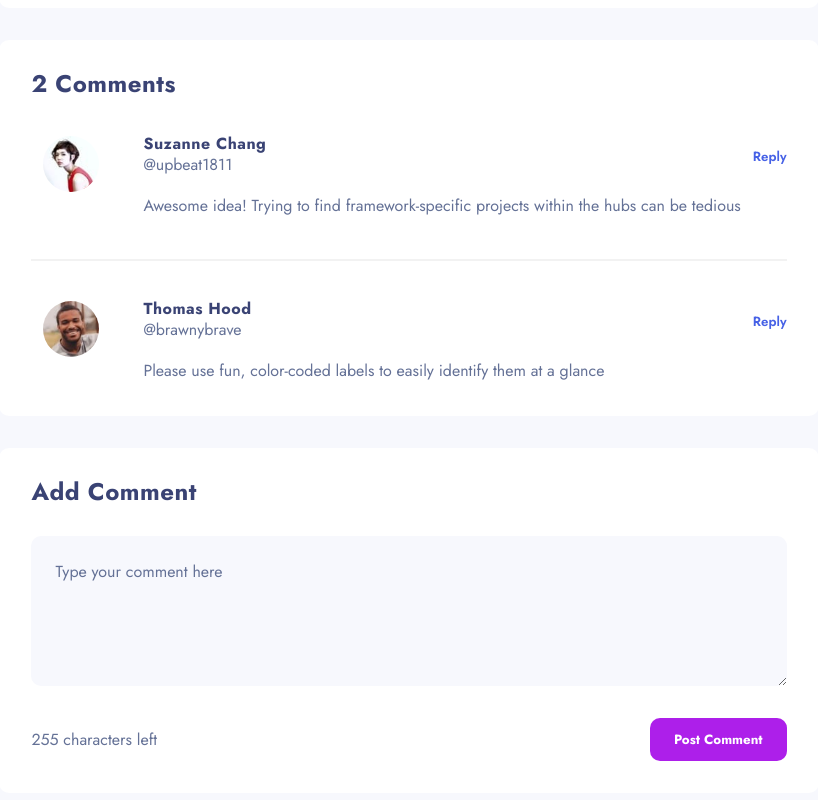
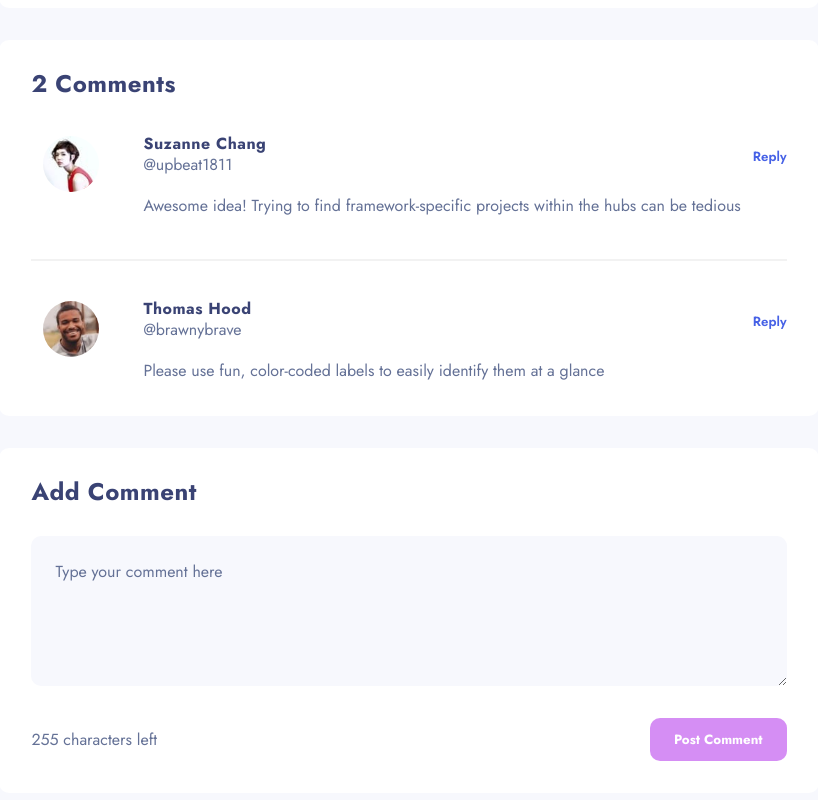
Before and after one commit to ubong-s/fem-product-feedback-react, a React (Create React App) app: page /feedback-detail/1 in a window 1280 px wide. Shown: the part 356-1156 px from the top of the page, without its empty margins (231-1049 px from the left). Built offline with nearby package versions, Linux system fonts and the light colour scheme.

Commit message:
updated commentForm

```diff
--- a/src/App.js
+++ b/src/App.js
@@ -1,25 +1,30 @@
-import { useEffect } from 'react';
+import { useEffect, Suspense, lazy } from 'react';
 import { Routes, Route } from 'react-router-dom';
-import Home from './pages';
-import RoadMap from './pages/roadmap';
-import AddFeedback from './pages/feedback/add-feedback';
-import NotFound from './pages/notFound';
-import SingleFeedbackDetail from './pages/feedback-detail/singleFeedbackDetail';
 import { fetchStatuses } from './redux/features/product-requests/productRequestsSlice';
-import { useDispatch } from 'react-redux';
-import EditFeedback from './pages/feedback/edit-feedback';
+import { useDispatch, useSelector } from 'react-redux';
+
+const Home = lazy(() => import('./pages'));
+const Roadmap = lazy(() => import('./pages/roadmap'));
+const SingleFeedbackDetail = lazy(() =>
+   import('./pages/feedback-detail/singleFeedbackDetail')
+);
+const AddFeedback = lazy(() => import('./pages/feedback/add-feedback'));
+const EditFeedback = lazy(() => import('./pages/feedback/edit-feedback'));
+const NotFound = lazy(() => import('./pages/notFound'));
 
 function App() {
    const dispatch = useDispatch();
+   const { allRequests } = useSelector((state) => state.productRequests);
 
    useEffect(() => {
       dispatch(fetchStatuses());
-   }, []);
+   }, [allRequests]);
    return (
       <>
+         <Suspense fallback={'Loading...'}>
             <Routes>
                <Route exact path='/' element={<Home />} />
-            <Route exact path='/roadmap' element={<RoadMap />} />
+               <Route exact path='/roadmap' element={<Roadmap />} />
                <Route
                   exact
                   path='feedback/add-feedback'
@@ -37,6 +42,7 @@ function App() {
                />
                <Route path='*' element={<NotFound />} />
             </Routes>
+         </Suspense>
       </>
    );
 }
--- a/src/components/feedback-detail/AddComment.js
+++ b/src/components/feedback-detail/AddComment.js
@@ -1,28 +1,53 @@
-import { useState } from 'react';
+import { useFormik } from 'formik';
+import { useDispatch } from 'react-redux';
 import styled from 'styled-components';
+import { addNewComment } from '../../redux/features/product-requests/productRequestsSlice';
 import { misc } from '../../styles';
 
-const AddComment = () => {
-   const [message, setMessage] = useState('');
-   const [messageCount, setMessageCount] = useState(255);
+const AddComment = ({ feedbackId }) => {
+   const dispatch = useDispatch();
+   let charctersAllowed = 255;
+
+   const formik = useFormik({
+      initialValues: {
+         message: '',
+      },
+      onSubmit: (values, { resetForm }) => {
+         console.log(values);
+         dispatch(addNewComment({ feedbackId, ...values }));
+         resetForm({ values: '' });
+      },
+   });
+
    return (
       <AddCommentWrap>
          <h2>Add Comment</h2>
-         <Form>
+         <Form onSubmit={formik.handleSubmit}>
             <textarea
-               name=''
-               id=''
+               aria-label='message'
+               name='message'
+               id='message'
                placeholder='Type your comment here'
-               value={message}
-               maxLength={255}
-               onChange={(e) => {
-                  setMessage(e.target.value);
-                  setMessageCount((prev) => prev - 1);
-               }}
-            ></textarea>
+               value={formik.values.message}
+               maxLength={charctersAllowed}
+               onChange={formik.handleChange}
+            />
             <div className='form-footer'>
-               <p>{messageCount} characters left</p>
-               <button type='submit' className='btn add-btn'>
+               <p
+                  className={
+                     formik.values.message.length === charctersAllowed
+                        ? 'limit'
+                        : null
+                  }
+               >
+                  {charctersAllowed - formik.values.message.length} characters
+                  left
+               </p>
+               <button
+                  type='submit'
+                  disabled={!formik.values.message}
+                  className='btn add-btn'
+               >
                   Post Comment
                </button>
             </div>
@@ -46,7 +71,6 @@ const AddCommentWrap = styled.div`
 
 const Form = styled.form`
    display: grid;
-   gap: 2rem;
 
    textarea {
       width: 100%;
@@ -65,13 +89,30 @@ const Form = styled.form`
       }
    }
 
+   .error-msg {
+      color: ${(props) => props.theme.red};
+      font-style: italic;
+   }
+
    .form-footer {
       display: flex;
       justify-content: space-between;
       align-items: center;
+      margin-top: 2rem;
+
+      button {
+         &:disabled {
+            opacity: 0.5;
+            cursor: not-allowed;
+         }
+      }
 
       p {
          margin-bottom: 0;
+
+         &.limit {
+            color: red;
+         }
       }
    }
 `;
--- a/src/data/formSelect.js
+++ b/src/data/formSelect.js
@@ -7,8 +7,8 @@ export const sortBtns = [
 
 export const categories = [
    { id: 1, type: 'all', text: 'All' },
-   { id: 2, type: 'ui', text: 'UI' },
-   { id: 3, type: 'ux', text: 'UX' },
+   { id: 2, type: 'UI', text: 'UI' },
+   { id: 3, type: 'UX', text: 'UX' },
    { id: 4, type: 'enhancement', text: 'Enhancement' },
    { id: 5, type: 'feature', text: 'Feature' },
    { id: 6, type: 'bug', text: 'Bug' },
--- a/src/pages/feedback-detail/singleFeedbackDetail.js
+++ b/src/pages/feedback-detail/singleFeedbackDetail.js
@@ -28,7 +28,7 @@ const SingleFeedbackDetail = () => {
             <FeedbackDetailNav {...feedback} />
             <FeedbackHeader {...feedback} />
             <FeedbackComments comments={feedback.comments} />
-            <AddComment />
+            <AddComment feedbackId={feedback.id} />
          </SingleFeedbackDetailWrap>
       </>
    );
--- a/src/pages/feedback/add-feedback.js
+++ b/src/pages/feedback/add-feedback.js
@@ -25,7 +25,7 @@ const AddFeedback = () => {
                category,
             })
          );
-         navigate('/');
+         navigate(-1);
       },
    });
 
--- a/src/pages/feedback/edit-feedback.js
+++ b/src/pages/feedback/edit-feedback.js
@@ -6,7 +6,10 @@ import { categories, statuses } from '../../data/formSelect';
 import { breakpoints, misc, typography } from '../../styles';
 import { useDispatch, useSelector } from 'react-redux';
 import { useFormik } from 'formik';
-import { editCurrentFeedback } from '../../redux/features/product-requests/productRequestsSlice';
+import {
+   deleteCurrentFeedback,
+   editCurrentFeedback,
+} from '../../redux/features/product-requests/productRequestsSlice';
 import { validate } from '../../utils/helpers';
 
 const EditFeedback = () => {
@@ -32,7 +35,6 @@ const EditFeedback = () => {
       },
       validate,
       onSubmit: (values) => {
-         console.log(values);
          dispatch(
             editCurrentFeedback({
                ...values,
@@ -61,7 +63,8 @@ const EditFeedback = () => {
    };
 
    const deleteFeedback = () => {
-      navigate(-1);
+      dispatch(deleteCurrentFeedback(id));
+      navigate('/');
    };
    const cancelFeedbackChange = () => {
       navigate(-1);
--- a/src/redux/features/forms/editFormsSlice.js
+++ /dev/null
@@ -1,23 +0,0 @@
-import { createSlice } from '@reduxjs/toolkit';
-
-const initialState = {
-   title: '',
-   category: 'feature',
-   status: 'suggestion',
-   description: '',
-};
-
-export const formsSlice = createSlice({
-   name: 'forms',
-   initialState,
-   reducers: {
-      updateEditForm: (state, action) => {
-         state = { ...action.payload };
-      },
-   },
-});
-
-// Action creators are generated for each case reducer function
-export const { updateEditForm } = formsSlice.actions;
-
-export default formsSlice.reducer;
--- a/src/redux/features/product-requests/productRequestsSlice.js
+++ b/src/redux/features/product-requests/productRequestsSlice.js
@@ -31,6 +31,7 @@ export const productRequestsSlice = createSlice({
             );
          }
       },
+
       updateFilters: (state, action) => {
          const { name, value } = action.payload;
          state.filters[name] = value;
@@ -96,7 +97,7 @@ export const productRequestsSlice = createSlice({
             });
 
          state.allRequests = upvoteFunc(state.allRequests);
-         state[status] = upvoteFunc(state[status]);
+         state[replaceSpace(status)] = upvoteFunc(state[replaceSpace(status)]);
       },
       toggleRoadMapMobile: (state, action) => {
          state.filters.roadmapMobile = action.payload;
@@ -115,29 +116,41 @@ export const productRequestsSlice = createSlice({
          };
 
          state.allRequests = [...state.allRequests, newFeedback];
-         state.suggestion = [...state.suggestion, newFeedback];
       },
 
       editCurrentFeedback: (state, action) => {
-         // const { id, title, status, category, description } = action.payload;
-         // const tempRequests = [...state.allRequests];
-         // let tempFeedback = [...state.allRequests].find(
-         //    (request) => request.id === id
-         // );
-         // let rest = [...state.allRequests].filter(
-         //    (request) => request.id !== id
-         // );
-         // state.allRequests = [...rest, { ...tempFeedback, ...action.payload }];
-         // for (let i = 0; i < statuses.length; i++) {
-         //    state[replaceSpace(statuses[i])] = filterStatus(
-         //       state.allRequests,
-         //       statuses[i]
-         //    );
-         // }
-         // state.allRequests = [
-         //    ...state.allRequests,
-         //    { id: new Date().getTime(), ...tempFeedback },
-         // ];
+         const { id, title, status, category, description } = action.payload;
+
+         let tempRequests = [...state.allRequests].map((request) => {
+            if (Number(request.id) === Number(id)) {
+               return {
+                  ...request,
+                  id: Number(id),
+                  title,
+                  status,
+                  category,
+                  description,
+               };
+            }
+
+            return request;
+         });
+
+         state.allRequests = tempRequests;
+      },
+
+      deleteCurrentFeedback: (state, action) => {
+         const id = action.payload;
+         let tempRequests = [...state.allRequests].filter(
+            (request) => request.id !== Number(id)
+         );
+
+         state.allRequests = tempRequests;
+         state.filters.category = 'all';
+      },
+
+      addNewComment: (state, action) => {
+         console.log(action);
       },
    },
 });
@@ -151,6 +164,8 @@ export const {
    toggleRoadMapMobile,
    addNewFeedback,
    editCurrentFeedback,
+   deleteCurrentFeedback,
+   addNewComment,
 } = productRequestsSlice.actions;
 
 export default productRequestsSlice.reducer;
--- a/src/redux/store.js
+++ b/src/redux/store.js
@@ -1,10 +1,8 @@
 import { configureStore } from '@reduxjs/toolkit';
-import editFormReducer from './features/forms/editFormsSlice';
 import productRequestsReducer from './features/product-requests/productRequestsSlice';
 
 export const store = configureStore({
    reducer: {
       productRequests: productRequestsReducer,
-      editForm: editFormReducer,
    },
 });
```
Also changed, not shown: src/components/feedback-detail/FeedbackDetailNav.js (+1 -17 lines). Lines whose indentation alone changed are shown as unchanged.
